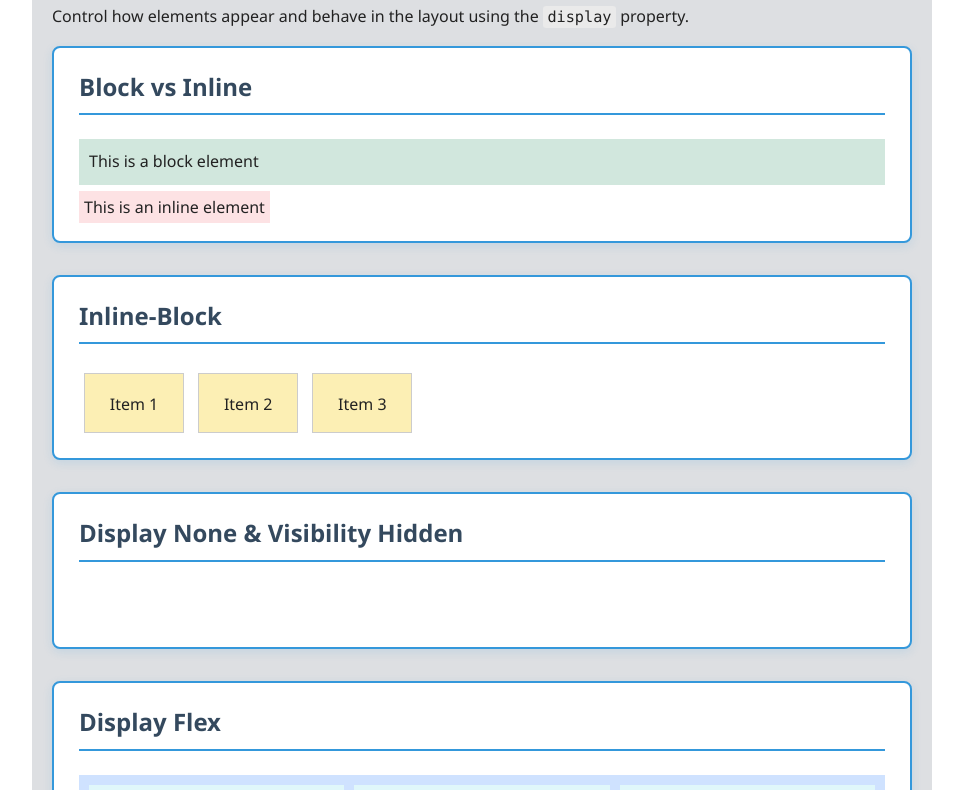
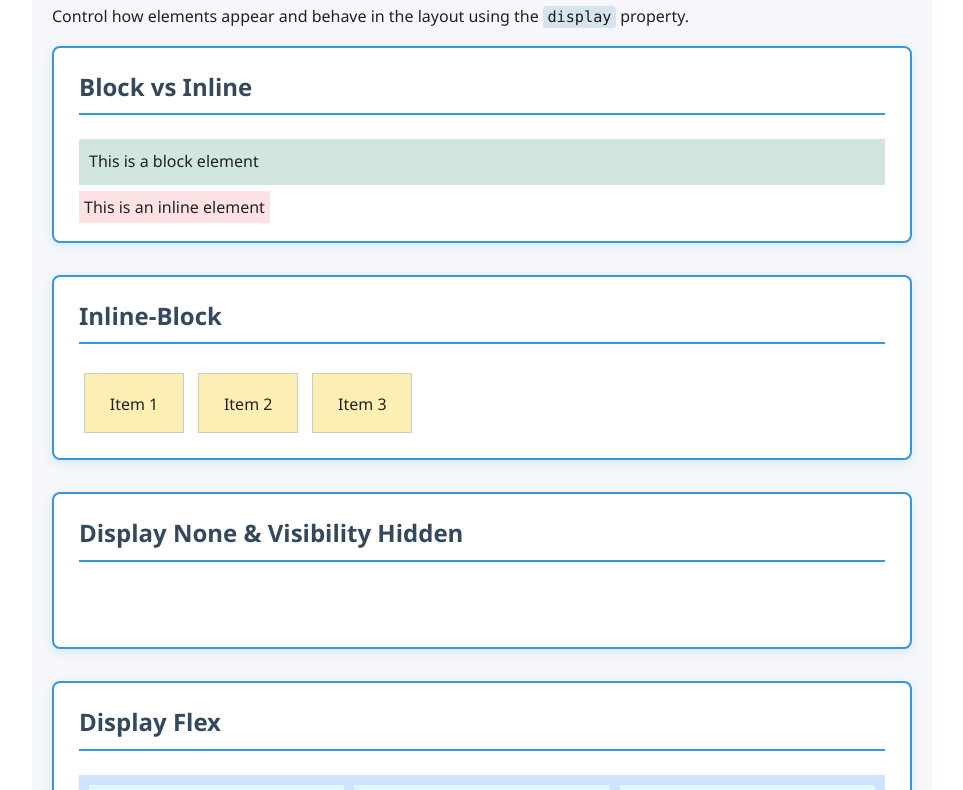
Before and after one commit to RayhanaAkterDev/frontend-core-foundations, a plain HTML site: page 02-css/08-display/index.html in a window 1280 px wide. Shown: the part 103-893 px from the top of the page, without its empty margins (158-1121 px from the left). Drawn offline with Linux system fonts and the light colour scheme.

Commit message:
chore(styles/base.css): update background and code colors for better contrast

```diff
--- a/styles/base.css
+++ b/styles/base.css
@@ -13,7 +13,7 @@
 /* Body and page layout */
 body {
     font-family: 'Segoe UI', Tahoma, Geneva, Verdana, sans-serif;
-    background-color: #dddfe2;
+    background-color: #f5f7fa; /* softened light gray-blue */
     max-width: 900px;
     margin: 20px auto;
     padding: 20px;
@@ -59,7 +59,8 @@ li {
 
 /* Utility to style inline code elements */
 code {
-    background-color: #eaeaea;
+    background-color: #d6e4f0; /* lighter background */
+    color: #1a1a1a; /* dark text for contrast */
     padding: 0.15em 0.3em;
     border-radius: 3px;
     font-family: Consolas, Monaco, 'Courier New', monospace;
```
